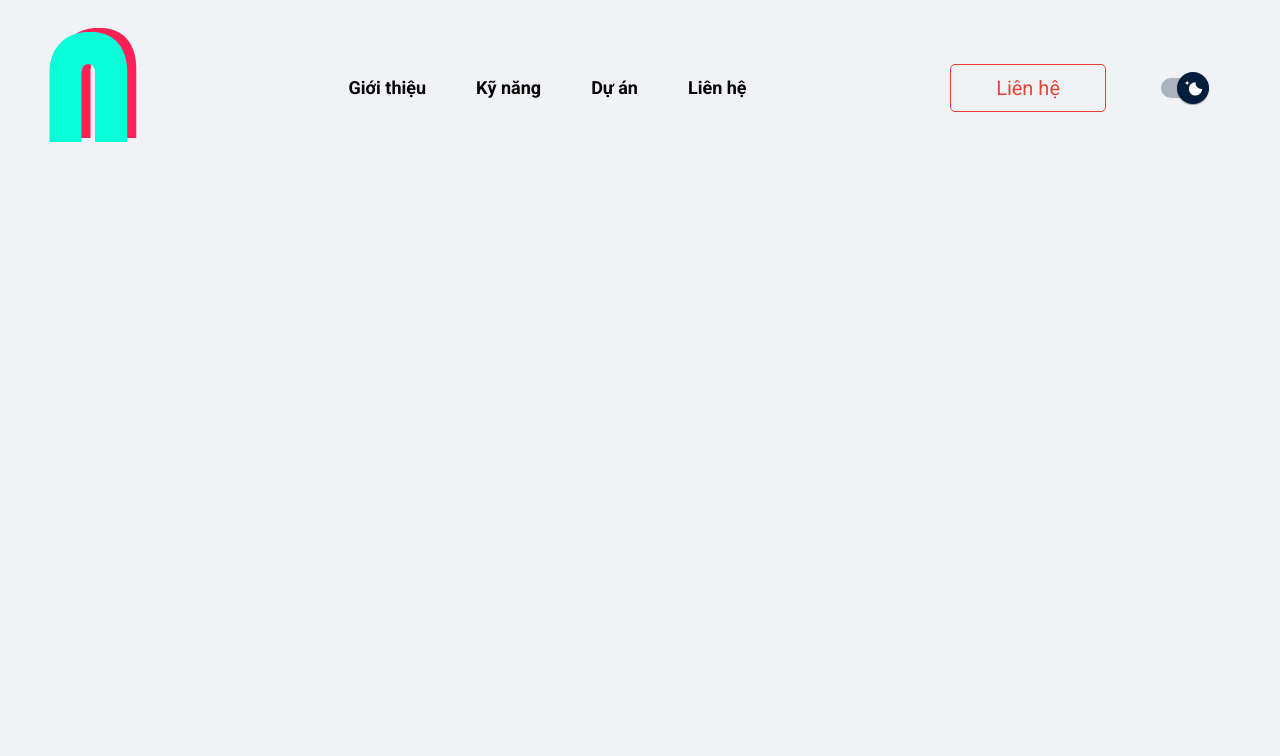
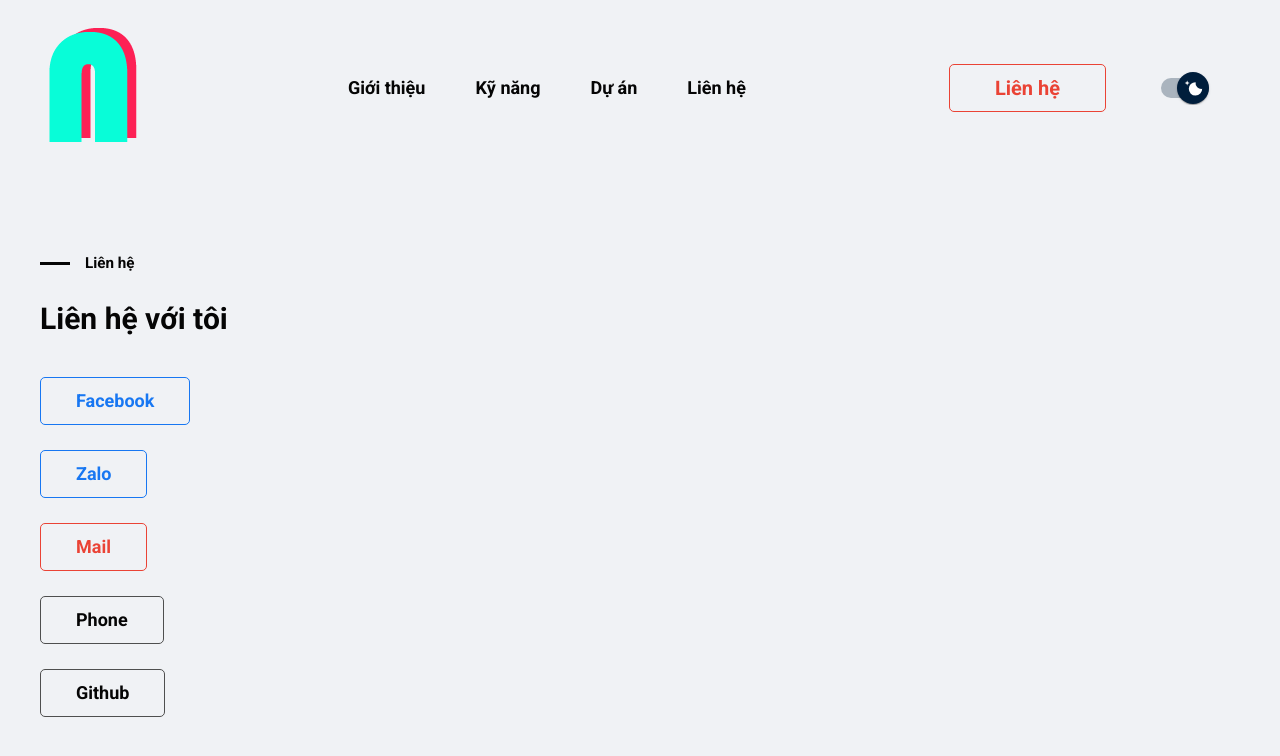
Before and after one commit to TMN2611/portfolio, a React (Create React App) app: page /contact in a window 1280 px wide. Shown: the top 756 px of the page. Built offline with nearby package versions, Linux system fonts and the light colour scheme.

Commit message:
contact page

```diff
--- a/src/component/Navigation.js
+++ b/src/component/Navigation.js
@@ -94,7 +94,7 @@ function Navigation({ handleToggle, handleToggleNav }) {
         size="large"
         buttonTitle="Liên hệ"
         mainColor={COLOR.RED}
-        linkAdress={"/contact"}
+        linkRouterDom={"/contact"}
         classAdd={"hiddenOnMobileAndeTablet"}
       />
       <FormControlLabel
--- a/src/component/UI/Buttons/RectangularButton.js
+++ b/src/component/UI/Buttons/RectangularButton.js
@@ -5,15 +5,26 @@ export default function RectangularButton({
   buttonTitle,
   mainColor,
   linkAdress,
+  linkRouterDom,
   handleClick,
   classAdd,
 }) {
-  const Component = linkAdress ? Link : "button";
+  const Component = (() => {
+    if (linkRouterDom) {
+      return Link;
+    } else if (linkAdress) {
+      return "a";
+    } else {
+      return "button";
+    }
+  })();
+
   return (
     <Component
       className={`btn btn-${size} ${classAdd}`}
       style={{ borderColor: mainColor }}
-      to={linkAdress}
+      to={linkRouterDom}
+      href={linkAdress}
       onClick={handleClick}
     >
       {buttonTitle}
--- a/src/screens/ContactScreen.js
+++ b/src/screens/ContactScreen.js
@@ -1,5 +1,55 @@
 import React from "react";
-
+import RectangularButton from "../component/UI/Buttons/RectangularButton";
+import COLOR from "../contants/color";
 export default function ContactScreen() {
-  return <div className="contact"></div>;
+  return (
+    <div className="contact">
+      <div className="section__title">
+        <span></span>
+        <h3>Liên hệ</h3>
+      </div>
+      <div className="section__contact">
+        <h2 className="section__contact--text">Liên hệ với tôi</h2>
+        <div className="contact__btns">
+          <div className="contact__btn">
+            <RectangularButton
+              buttonTitle={"Facebook"}
+              linkAdress={"https://www.facebook.com/nhan.tranminh.16/"}
+              mainColor={COLOR.BLUE}
+              classAdd={"btn-blue"}
+            />
+          </div>
+          <div className="contact__btn">
+            <RectangularButton
+              buttonTitle={"Zalo"}
+              linkAdress={"https://zalo.me/0962165084"}
+              mainColor={COLOR.BLUE}
+              classAdd={"btn-blue"}
+            />
+          </div>
+          <div className="contact__btn">
+            <RectangularButton
+              buttonTitle={"Mail"}
+              linkAdress={"mailto:tranminhnhanhqng@gmail.com"}
+              mainColor={COLOR.RED}
+            />
+          </div>
+          <div className="contact__btn">
+            <RectangularButton
+              buttonTitle={"Phone"}
+              linkAdress={"tel:0962165084"}
+              classAdd={"btn-github"}
+            />
+          </div>
+          <div className="contact__btn">
+            <RectangularButton
+              buttonTitle={"Github"}
+              linkAdress={"https://github.com/TMN2611"}
+              classAdd={"btn-github"}
+            />
+          </div>
+        </div>
+      </div>
+    </div>
+  );
 }
--- a/src/screens/HomeScreen.js
+++ b/src/screens/HomeScreen.js
@@ -1,8 +1,9 @@
-import { React, useEffect, useState } from "react";
+import { memo, React, useEffect, useState } from "react";
 import RectangularButton from "../component/UI/Buttons/RectangularButton";
 import COLOR from "../contants/color";
 
-export default function HomeScreen({ urlSesstionImg }) {
+function HomeScreen({ urlSesstionImg }) {
+  console.log("render home");
   const [isSmall, setIsSmall] = useState(false);
   const handleZoomImage = (e) => {
     if (!isSmall) {
@@ -82,3 +83,4 @@ export default function HomeScreen({ urlSesstionImg }) {
     </div>
   );
 }
+export default memo(HomeScreen);
--- a/src/screens/SkillScreen.js
+++ b/src/screens/SkillScreen.js
@@ -21,6 +21,7 @@ const dataSkill = [
   },
 ];
 export default function SkillScreen() {
+  console.log("skill render");
   return (
     <div className="skill">
       <div className="section__title" style={{ justifyContent: "center" }}>
--- a/src/styles/_variable.scss
+++ b/src/styles/_variable.scss
@@ -1,6 +1,7 @@
 $BLUE: #1877f2;
 $RED: #ea4335;
 $GEM: #08fdd8;
+$GITHUB__COLOR: #4f4f4f;
 
 $DARK__BACKGROUND: #1d1d1d;
 $DARK__BACKGROUND-20: #f0f2f53f;
--- a/src/styles/base.css
+++ b/src/styles/base.css
@@ -8,6 +8,7 @@
   --blue-color: #1877f2;
   --red-color: #ea4335;
   --gem-color: #08fdd8;
+  --github-color: #4f4f4f;
 }
 
 * {
@@ -54,7 +55,7 @@ html {
 .btn {
   position: relative;
   background-color: transparent;
-  font-weight: 400;
+  font-weight: 600;
   border-radius: 5px;
   border: 1px solid;
   cursor: pointer;
@@ -94,6 +95,34 @@ html {
 .btn:hover.btn::after {
   width: 100%;
   left: 0;
+}
+.btn.btn-blue::after {
+  background-color: var(--blue-color);
+}
+.btn.btn-blue {
+  color: var(--blue-color);
+}
+.btn.btn-blue:hover {
+  color: #f1f1f1;
+}
+.btn.btn-gem::after {
+  background-color: var(--gem-color);
+}
+.btn.btn-gem {
+  color: var(--gem-color);
+}
+.btn.btn-gem:hover {
+  color: #f1f1f1;
+}
+.btn.btn-github::after {
+  background-color: var(--github-color);
+}
+.btn.btn-github {
+  border-color: var(--github-color);
+  color: var(--text-color);
+}
+.btn.btn-github:hover {
+  color: #f1f1f1;
 }
 
 .nav {
--- a/src/styles/base.scss
+++ b/src/styles/base.scss
@@ -11,6 +11,7 @@
   --blue-color: #{variable.$BLUE};
   --red-color: #{variable.$RED};
   --gem-color: #{variable.$GEM};
+  --github-color: #{variable.$GITHUB__COLOR};
 }
 
 * {
@@ -70,7 +71,7 @@ html {
   }
   position: relative;
   background-color: transparent;
-  font-weight: 400;
+  font-weight: 600;
   border-radius: 5px;
   border: 1px solid;
   cursor: pointer;
@@ -99,6 +100,36 @@ html {
       width: 100%;
       left: 0;
     }
+    color: #f1f1f1;
+  }
+  &.btn-blue::after {
+    background-color: var(--blue-color);
+  }
+  &.btn-blue {
+    color: var(--blue-color);
+  }
+  &.btn-blue:hover {
+    color: #f1f1f1;
+  }
+
+  &.btn-gem::after {
+    background-color: var(--gem-color);
+  }
+  &.btn-gem {
+    color: var(--gem-color);
+  }
+  &.btn-gem:hover {
+    color: #f1f1f1;
+  }
+
+  &.btn-github::after {
+    background-color: var(--github-color);
+  }
+  &.btn-github {
+    border-color: var(--github-color);
+    color: var(--text-color);
+  }
+  &.btn-github:hover {
     color: #f1f1f1;
   }
 }
--- a/src/styles/main.css
+++ b/src/styles/main.css
@@ -101,4 +101,17 @@
   font-weight: 300;
 }
 
+.section__contact--text {
+  font-size: 3rem;
+  margin-bottom: 50px;
+}
+
+.contact__btns {
+  display: flex;
+  flex-direction: column;
+}
+.contact__btn {
+  margin-bottom: 25px;
+}
+
 /*# sourceMappingURL=main.css.map */
--- a/src/styles/main.scss
+++ b/src/styles/main.scss
@@ -109,3 +109,17 @@
     }
   }
 }
+//  Contact page
+.section__contact--text {
+  font-size: 3rem;
+  margin-bottom: 50px;
+}
+.contact {
+  &__btns {
+    display: flex;
+    flex-direction: column;
+  }
+  &__btn {
+    margin-bottom: 25px;
+  }
+}
```
Also changed, not shown: 2 other files (tests, documents, lock files or other folders).
